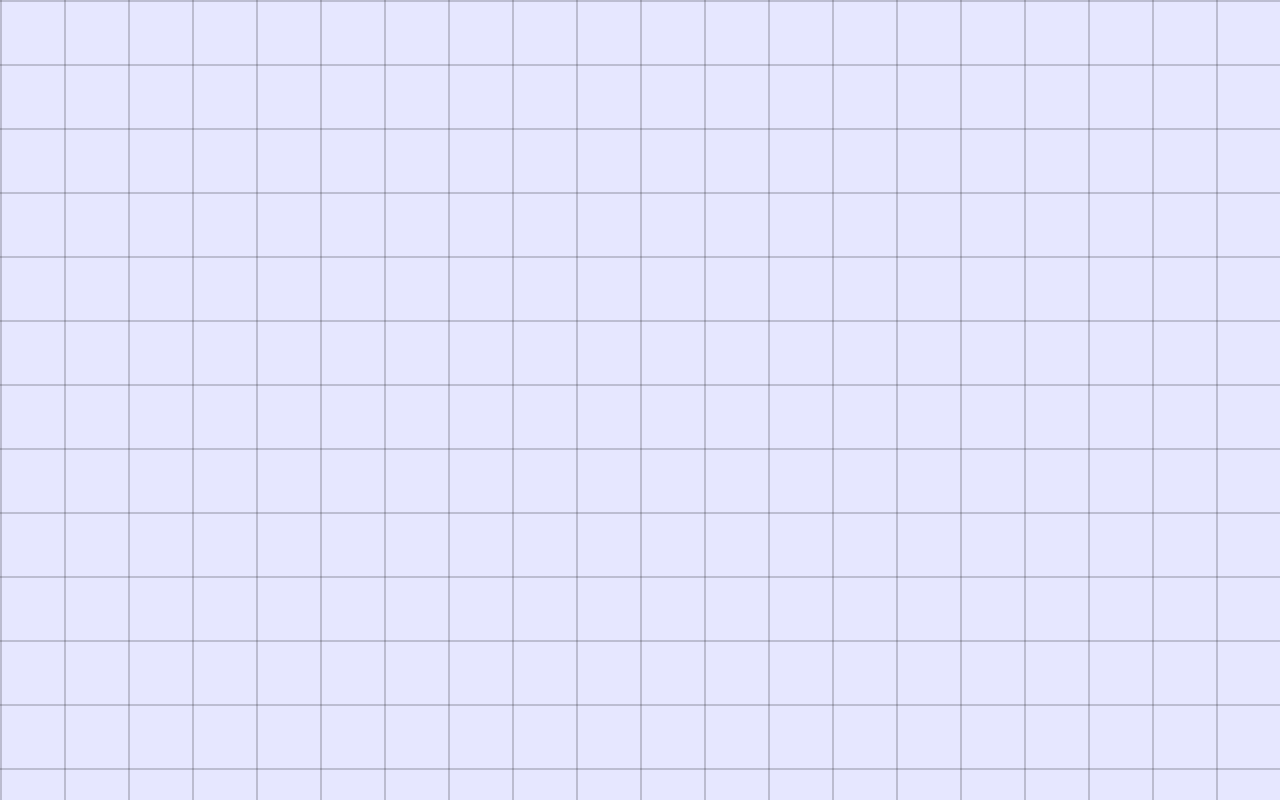
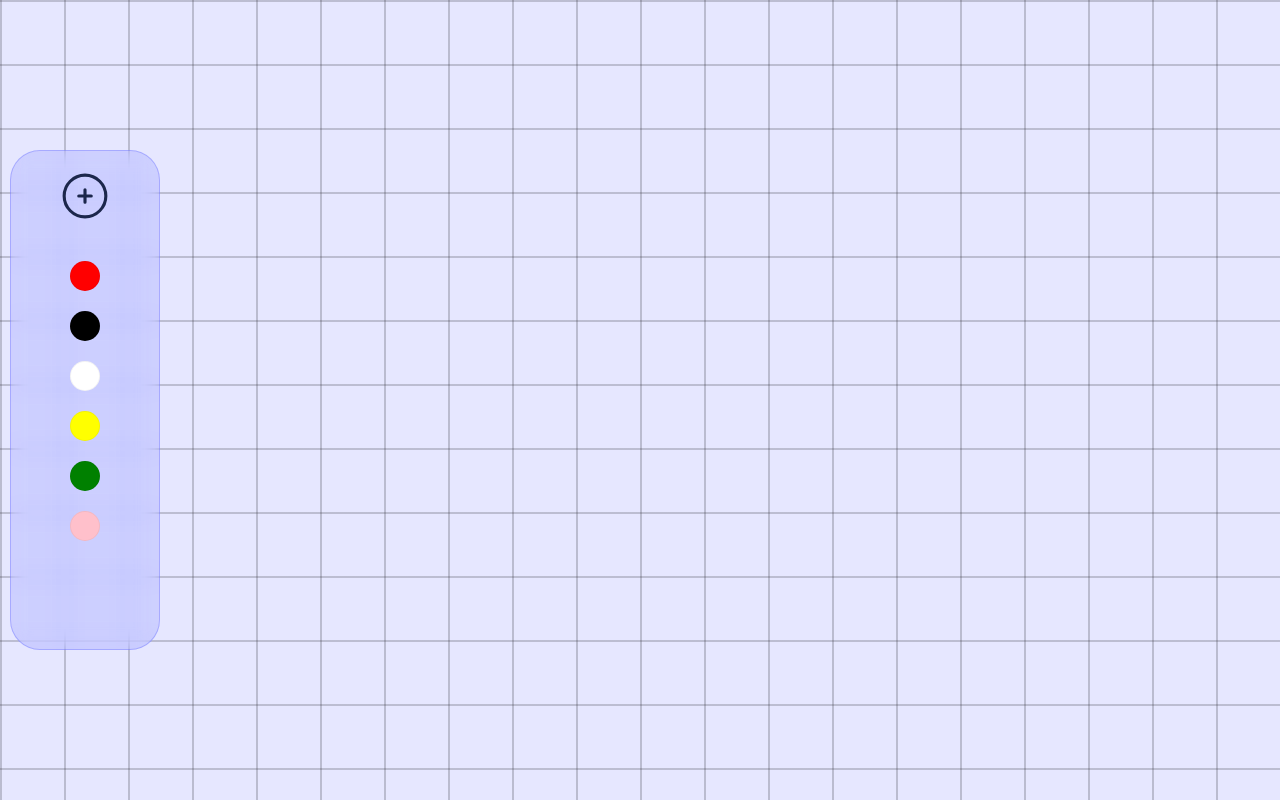
Before and after one commit to VortexWanderer9/keep-things-simple, a plain HTML site: page index.html in a window 1280 px wide. Drawn offline with Linux system fonts and the light colour scheme.

Commit message:
add color change section

```diff
--- a/index.html
+++ b/index.html
@@ -8,6 +8,27 @@
 </head>
 <body>
    <div class="container">
+    <div class="main-section">
+        <div class="edit">
+            <div class="add">
+                <svg viewBox="0 0 24 24" fill="none" xmlns="http://www.w3.org/2000/svg"><g id="SVGRepo_bgCarrier" stroke-width="0"></g><g id="SVGRepo_tracerCarrier" stroke-linecap="round" stroke-linejoin="round"></g><g id="SVGRepo_iconCarrier"> <circle cx="12" cy="12" r="10" stroke="#1C274C" stroke-width="1.5"></circle> <path d="M15 12L12 12M12 12L9 12M12 12L12 9M12 12L12 15" stroke="#1C274C" stroke-width="1.5" stroke-linecap="round"></path> </g></svg>
+            </div>
+            <div class="colors">
+                <div class="color" data-color="red"></div>
+                <div class="color" data-color="black"></div>
+                <div class="color" data-color="white"></div>
+                <div class="color" data-color="yellow"></div>
+                <div class="color" data-color="green"></div>
+                <div class="color" data-color="pink"></div>
+
+            </div>
+        </div>
+ <div class="cards">
+
+
+    </div>
+    </div>
+
 
    </div>
 
--- a/script/script.js
+++ b/script/script.js
@@ -0,0 +1,16 @@
+const button = document.querySelector('.add');
+const cards = document.querySelector('.cards');
+const colors = document.querySelectorAll('.color').forEach((item) =>{
+    const color = item.getAttribute('data-color')
+    item.style.backgroundColor = color
+
+
+})
+
+button.addEventListener('mousedown', () =>{
+    const div = document.createElement('div');
+    console.log(div);
+    div.classList.add('card')
+    cards.appendChild(div)
+
+})
--- a/style/style.css
+++ b/style/style.css
@@ -2,11 +2,79 @@
 body{
     font-family: Arial, Helvetica, sans-serif;
     background: rgba(12,23,255,0.1);
+    overflow: hidden;
 }
 
 .container{
     background: linear-gradient(#292a3038 .1rem, transparent .1rem),
     linear-gradient(90deg, #292a303a .1rem, transparent .1rem);
+    position: fixed;
+    padding: 10px;
+    width: 100%;
     height: 100vh;
     background-size: 4rem 4rem;
 }
+.main-section{
+    display: flex;
+    align-items: center;
+    height: 100%;
+   gap: 20px;
+}
+
+.cards{
+    display: flex;
+    align-items: center;
+    justify-content: center;
+    width: 75%;
+}
+
+.card{
+    height: 200px;
+    width: 200px;
+    border: 1px solid rgba(12,23,255,0.2);
+    backdrop-filter: blur(10px) saturate(200%);
+    background: rgba(12,23,255,0.1);
+    border-radius: 12px;
+}
+
+.edit{
+    height: 500px;
+    width: 150px;
+    border: 1px solid rgba(12,23,255,0.2);
+    backdrop-filter: blur(10px) saturate(200%);
+    background: rgba(12,23,255,0.1);
+    border-radius: 30px;
+    display: flex;
+    align-items: center;
+    flex-direction: column;
+    padding: 20px 10px;
+}
+.add{
+    width: 50px;
+    height: 50px;
+    cursor: pointer;
+}
+.add svg{
+    transition: 0.4s ease-in-out;
+}
+.add svg:hover{
+    opacity: .5;
+    transition: 0.4s ease-in-out;
+    transform: rotate(20deg);
+}
+.colors{
+    margin-top: 20px;
+}
+.color{
+    height: 30px;
+    width: 30px;
+    margin-top: 20px;
+    border-radius: 50%;
+    border: 1px solid #0000000c;
+    cursor: pointer;
+}
+
+.color:hover{
+    border: 2px solid #aaa; /* Darken border slightly when hovered */
+    box-shadow: 0 0 8px rgba(0, 0, 0, 0.2); /* Slight shadow on hover */
+}
```
